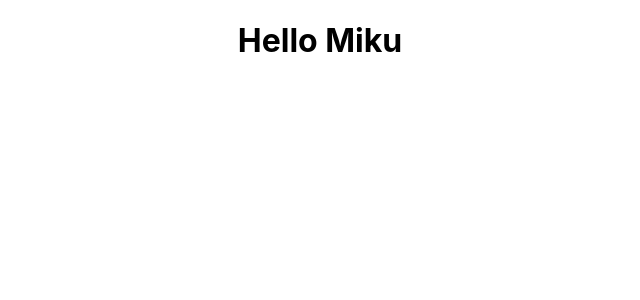
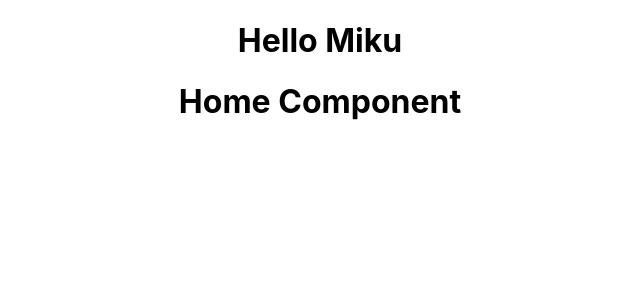
Before and after one commit to Anand-P123/redux-tut, a React (Create React App) app: page / in a window 1280 px wide. Shown: the top 300 px of the page, without its empty margins (320-960 px from the left). Built offline with nearby package versions, Linux system fonts and the light colour scheme.

Commit message:
add folder

```diff
--- a/src/App.js
+++ b/src/App.js
@@ -1,9 +1,10 @@
 import './App.css';
-
+import HomeContainer from './containers/HomeContainer';
 function App() {
   return (
     <div className="App">
       <h1>Hello Miku</h1>
+      <HomeContainer />
     </div>
   );
 }
--- /dev/null
+++ b/src/components/Home.js
@@ -0,0 +1,12 @@
+import React from "react";
+
+function Home()
+{
+    return(
+        <div className="App">
+           <h1>Home Component</h1>
+        </div>
+    )
+}
+
+export default Home;
--- /dev/null
+++ b/src/containers/HomeContainer.js
@@ -0,0 +1,2 @@
+import Home from "../components/Home";
+export default Home;
```
Also changed, not shown: src/Services/constants.js (added, +8 -0 lines), src/Services/Actions/actions.js (added), src/Services/Reducers/index.js (added), src/Services/Reducers/reducers.js (added).
